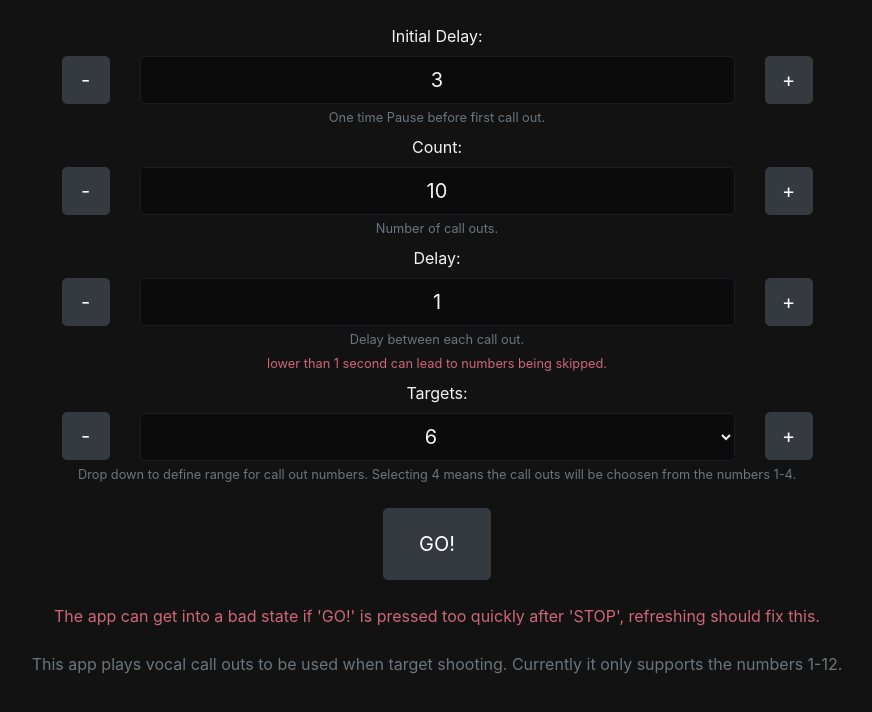
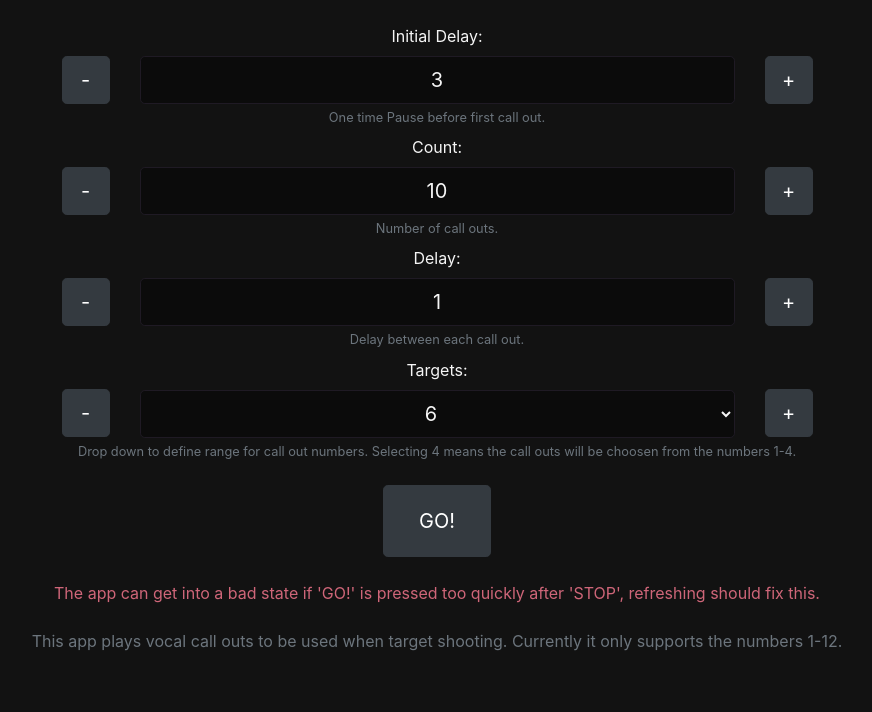
Before and after one commit to Tmidge/range-buddy, a React (Create React App) app: page / in a window 1280 px wide. Shown: the top 712 px of the page, without its empty margins (203-1075 px from the left). Built offline with nearby package versions, Linux system fonts and the light colour scheme.

Commit message:
Updating for sound skipping

```diff
--- a/src/components/LoopForm.js
+++ b/src/components/LoopForm.js
@@ -160,6 +160,9 @@ export default class LoopForm extends React.Component {
                         this.setState({isRunning: false});
                         this.setState({delayArray: []});
                     }
+                    this[soundRef].current.pause();
+                    this[soundRef].current.currentTime = 0;
+
                     this.setState({last: soundArray[i-1]});
                     this.setState({current: soundRef});
                     this.setState({next: soundArray[i+1]});
@@ -291,9 +294,6 @@ export default class LoopForm extends React.Component {
                                         <Form.Text className="text-muted">
                                             Delay between each call out.
                                         </Form.Text>
-                                        <Form.Text className="known-issues">
-                                            lower than 1 second can lead to numbers being skipped.
-                                        </Form.Text>
                                     </Row>
                                     <Row>
                                         <Col className="button-col">
```
